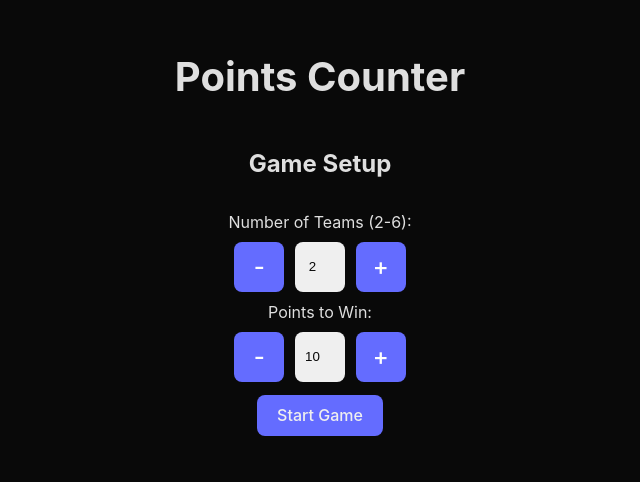
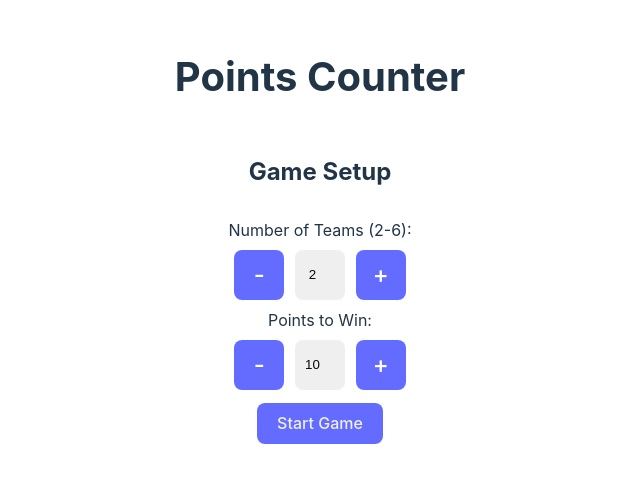
Before and after one commit to forslunddavid/points-counter, a React (Vite) app: page / in a window 1280 px wide. Shown: the part 168-650 px from the top of the page, without its empty margins (320-960 px from the left). Built offline with nearby package versions, Linux system fonts and the light colour scheme.

Commit message:
button effects and light mode

```diff
--- a/src/App.css
+++ b/src/App.css
@@ -77,15 +77,13 @@
 	top: 50%;
 	left: 50%;
 	transform: translate(-50%, -50%);
-	background-color: #090909;
 	padding: 20px;
 	border-radius: 10px;
-	box-shadow: 0 0 10px rgba(0, 0, 0, 0.5);
-	z-index: 1001;
+	box-shadow: 0 0 10px rgba(163, 163, 163, 0.5);
+	z-index: 1002;
 }
 
 .winning-team {
-	color: #efefef;
 	margin-top: 0;
 }
 
@@ -101,16 +99,6 @@
 	padding: 0.6em 1.2em;
 }
 
-.overlay {
-	position: fixed;
-	top: 0;
-	left: 0;
-	width: 100vw;
-	height: 100vh;
-	background: rgba(0, 0, 0, 0.5);
-	z-index: 1000;
-}
-
 .disabled {
 	pointer-events: none;
 }
--- a/src/App.jsx
+++ b/src/App.jsx
@@ -1,3 +1,8 @@
+//first you choose the number of teams. Then the amount of points to win Each team is handed a color Red, Blue, Green, Purple, Orange or Yellow. Max six teams. When you have chosen the number of teams you get directed to a new page where each team takes up equal space of the screen. when you touch the screen the points are added to the team. when you reach the set amount of points to win a pop up modal says what team has won and gives you the option to play again (game resets to 0 points with the same amount of points to win and same amount of teams. or New game, back to starting screen to choose amount of points and teams
+
+//TODO
+// click effects
+
 import { useState, useEffect, useMemo } from "react"
 import "./App.css"
 import { RxCross2 } from "react-icons/rx"
@@ -62,7 +67,7 @@ const Game = () => {
 
 	const handleStartGame = () => {
 		setGameStarted(true)
-		initializeTeams(numTeams) // Ensure teams are initialized when starting a game
+		initializeTeams(numTeams)
 	}
 
 	const handleTeamClick = (index) => {
@@ -87,7 +92,7 @@ const Game = () => {
 	const startNewGame = () => {
 		setNumTeams(2)
 		setPointsToWin(10)
-		initializeTeams(2) // Ensure teams are initialized when starting a new game
+		initializeTeams(2)
 		setGameStarted(false)
 		setWinner(null)
 		localStorage.removeItem("numTeams")
@@ -165,7 +170,6 @@ const Game = () => {
 				{winner && (
 					<>
 						<ConfettiComponent />
-						<div className="overlay"></div>
 						<div className="winner-modal">
 							<h2 className="winning-team">
 								{winner.color} team wins!
--- a/src/assets/components/Confetti.jsx
+++ b/src/assets/components/Confetti.jsx
@@ -1,4 +1,3 @@
-import React from "react"
 import useWindowSize from "react-use/lib/useWindowSize"
 import Confetti from "react-confetti"
 
--- a/src/assets/components/CustomNumberInput.css
+++ b/src/assets/components/CustomNumberInput.css
@@ -1,16 +1,25 @@
-.custom-number-input {
+.custom-number-wrapper {
 	display: flex;
 	align-items: center;
 }
 
-.custom-number-input input {
+.custom-number-input:hover {
+	border: 1px solid #efefef;
+}
+
+.custom-number-input:focus,
+.custom-number-input:focus-visible {
+	outline: 4px auto webkit-focus-ring-color;
+}
+
+.custom-number-wrapper input {
 	text-align: center;
 	width: 50px;
 	height: 50px;
 	margin: 0 0.8em 0 0.8em;
 }
 
-.custom-number-input button {
+.custom-number-wrapper button {
 	width: 50px;
 	height: 50px;
 	background-color: #646cff;
@@ -23,6 +32,32 @@
 	justify-content: center;
 }
 
-.custom-number-input button:disabled {
+.custom-number-wrapper button:disabled {
 	cursor: not-allowed;
 }
+
+.increment:hover {
+	border: 1px solid #efefef;
+}
+
+.increment:focus,
+.increment:focus-visible {
+	outline: 4px auto -webkit-focus-ring-color;
+}
+
+.decrement:hover {
+	border: 1px solid #efefef;
+}
+
+.decrement:focus,
+.decrement:focus-visible {
+	outline: 4px auto -webkit-focus-ring-color;
+}
+
+.increment:active {
+	transform: scale(0.95);
+}
+
+.decrement:active {
+	transform: scale(0.95);
+}
--- a/src/assets/components/CustomNumberInput.jsx
+++ b/src/assets/components/CustomNumberInput.jsx
@@ -20,11 +20,12 @@ const CustomNumberInput = ({ value, onChange, min, max }) => {
 	}
 
 	return (
-		<div className="custom-number-input">
+		<div className="custom-number-wrapper">
 			<button className="decrement" onClick={decrement}>
 				-
 			</button>
 			<input
+				className="customer-number-input"
 				type="number"
 				value={value}
 				onChange={handleChange}
--- a/src/index.css
+++ b/src/index.css
@@ -3,11 +3,6 @@
 	line-height: 1.5;
 	font-weight: 400;
 	color-scheme: light dark;
-	color: rgba(255, 255, 255, 0.87);
-	font-synthesis: none;
-	text-rendering: optimizeLegibility;
-	-webkit-font-smoothing: antialiased;
-	-moz-osx-font-smoothing: grayscale;
 }
 
 html,
@@ -23,27 +18,18 @@ body {
 a {
 	font-weight: 500;
 	color: #efefef;
-	text-decoration: inherit;
 }
 a:hover {
 	color: #efefef;
 }
 
 body {
-	margin: 0;
-	padding: 0;
 	display: flex;
 	align-items: center;
 	justify-content: center;
 	max-height: 100dvh;
 	max-height: 100svh;
 	max-height: 100vh;
-	background-color: #090909;
-}
-
-h1 {
-	font-size: 3.2em;
-	line-height: 1.1;
 }
 
 button {
@@ -66,6 +52,10 @@ button:focus-visible {
 	outline: 4px auto -webkit-focus-ring-color;
 }
 
+button:active {
+	transform: scale(0.95);
+}
+
 input {
 	background-color: #efefef;
 	color: #090909;
@@ -75,12 +65,10 @@ input {
 	padding: 0;
 	margin: 0;
 	border: 0;
-	/* padding: 5px; */
-	/* margin: 5px; */
 }
 
-/* @media (prefers-color-scheme: light) {
-	:root {
+@media (prefers-color-scheme: light) {
+	* {
 		color: #213547;
 		background-color: #ffffff;
 	}
@@ -88,6 +76,11 @@ input {
 		color: #747bff;
 	}
 	button {
-		background-color: #f9f9f9;
+		background-color: #646cff;
+		color: #efefef;
 	}
-} */
+
+	.winner-modal {
+		box-shadow: 0 0 10px rgba(0, 0, 0, 0.5);
+	}
+}
```
